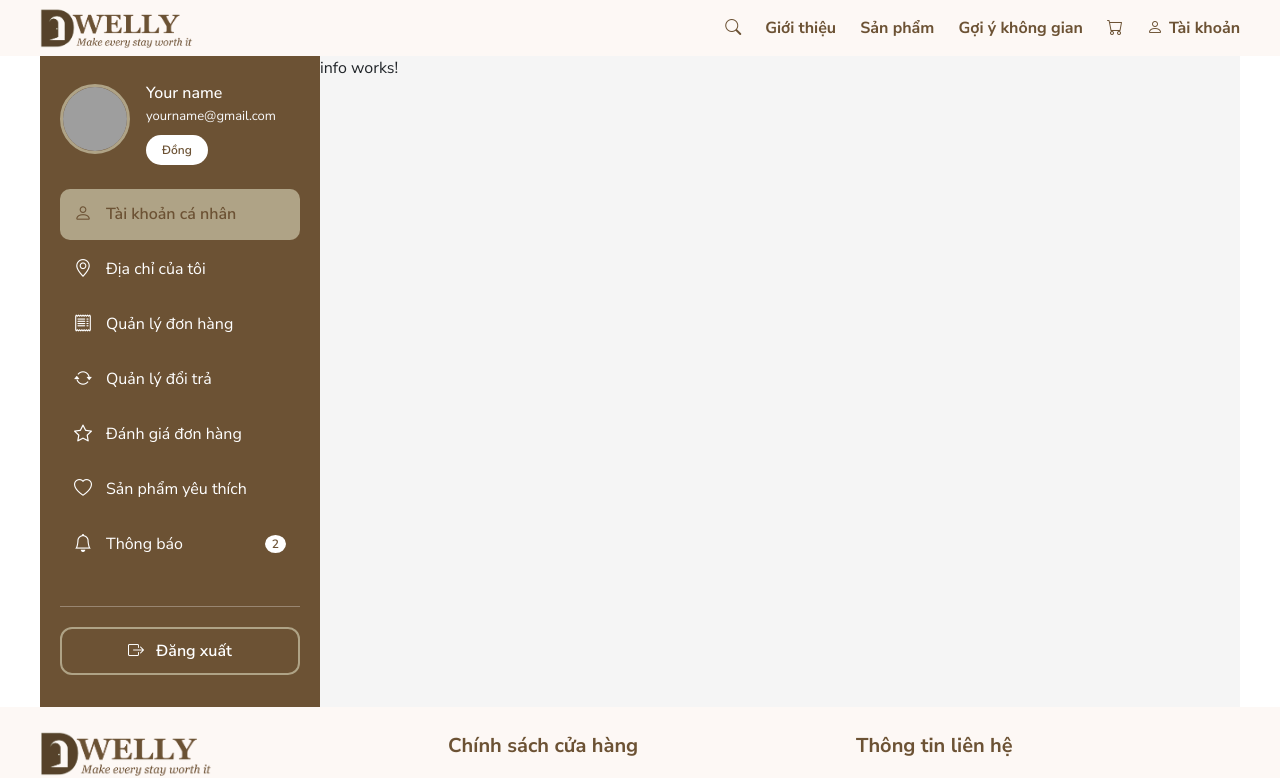
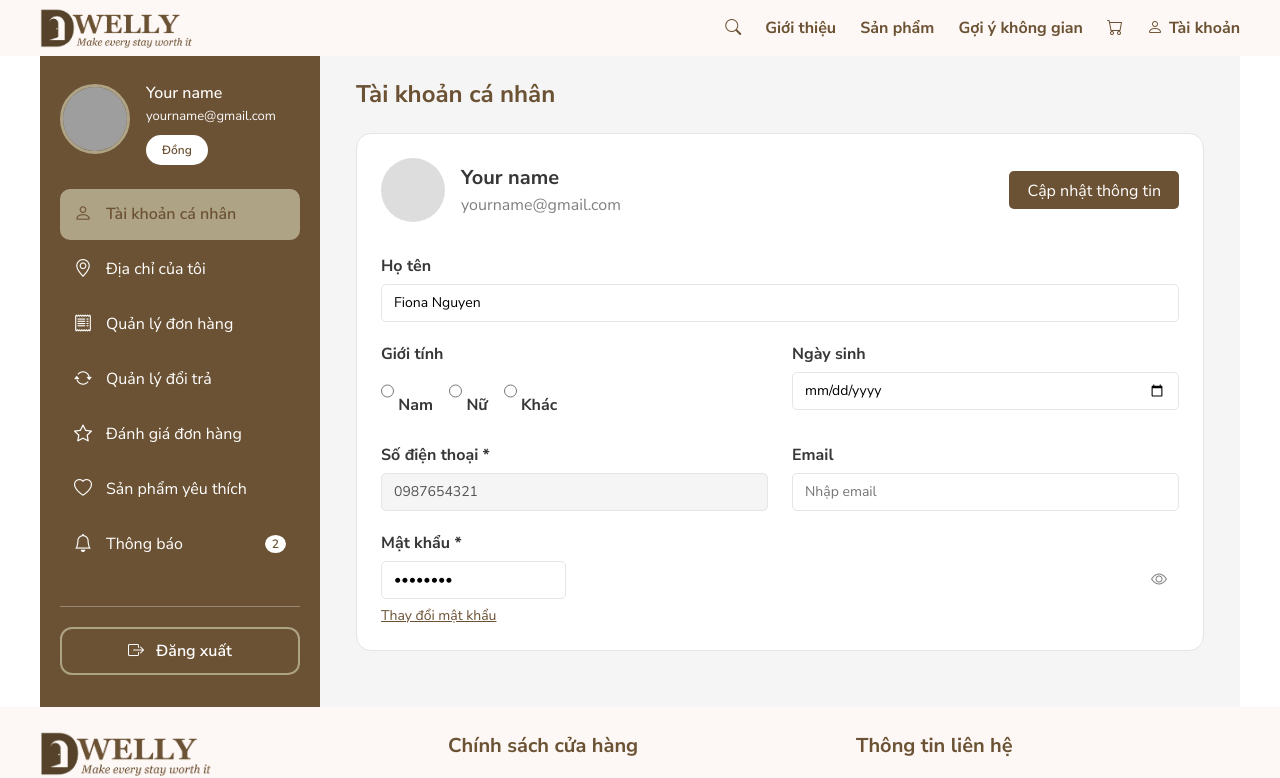
Before and after one commit to ZanDo1906/DWELLY, an Angular app in the folder client/: page /user-layout/info in a window 1280 px wide. Shown: the top 778 px of the page. Built offline with nearby package versions, Linux system fonts and the light colour scheme; grey boxes are pictures that could not be loaded.

Commit message:
Add <User: Info + Address> - <Ngọc>

```diff
--- a/client/src/app/pages/profile/address/address.css
+++ b/client/src/app/pages/profile/address/address.css
@@ -0,0 +1,119 @@
+.address-page {
+  --brown: #6C5234;
+  --text-dark: #373737;
+  --text-gray: #808080;
+  --border: #E5E5E5;
+}
+
+/* ===== HEADER TOP ===== */
+.address-header-top {
+  display: flex;
+  justify-content: space-between;
+  align-items: flex-start;
+  margin-bottom: 24px;
+}
+
+.page-title {
+  font-size: 24px;
+  font-weight: 700;
+  color: var(--brown);
+  margin-bottom: 4px;
+}
+
+.page-subtitle {
+  font-size: 16px;
+  color: var(--text-gray);
+}
+
+/* ===== CARD ===== */
+.address-card {
+  background: #fff;
+  border: 1px solid var(--border);
+  border-radius: 15px;
+  padding: 16px 20px;
+  margin-bottom: 16px;
+  transition: all 0.25s ease;
+}
+
+.address-card:hover {
+  border-color: var(--brown);
+  transform: translateY(-2px);
+  box-shadow: 0 6px 16px rgba(108, 82, 52, 0.12);
+}
+
+/* default card */
+.address-card.is-default {
+  border-color: var(--brown);
+}
+
+.address-header {
+  display: flex;
+  justify-content: space-between;
+  align-items: flex-start;
+  gap: 12px;
+}
+
+.address-title {
+  font-size: 20px;
+  font-weight: 700;
+  color: var(--text-dark);
+}
+
+.address-phone {
+  font-size: 16px;
+  color: var(--text-dark);
+  margin-left: 12px;
+}
+
+.address-content {
+  font-size: 16px;
+  color: var(--text-dark);
+  margin: 6px 0 10px;
+}
+
+/* ===== BADGE ===== */
+.default-badge {
+  display: inline-block;
+  font-size: 14px;
+  background: var(--brown);
+  color: #fff;
+  border-radius: 20px;
+  padding: 4px 12px;
+}
+
+/* ===== BUTTON ===== */
+.btn-group {
+  display: flex;
+  gap: 8px;
+}
+
+.btn-brown {
+  background: var(--brown);
+  color: #fff;
+  border: none;
+  border-radius: 5px;
+  padding: 6px 14px;
+  font-size: 14px;
+  cursor: pointer;
+}
+
+.btn-outline-brown {
+  background: transparent;
+  border: 1px solid var(--brown);
+  color: var(--brown);
+  border-radius: 5px;
+  padding: 6px 14px;
+  font-size: 14px;
+  cursor: pointer;
+}
+
+.btn-add {
+  display: flex;
+  align-items: center;
+  gap: 6px;
+  height: 36px;
+}
+
+.set-default {
+  margin-top: 8px;
+}
--- a/client/src/app/pages/profile/address/address.html
+++ b/client/src/app/pages/profile/address/address.html
@@ -1 +1,99 @@
-<p>address works!</p>
+<section>
+  <div class="container-fluid py-4">
+    <div class="px-4">
+      <div class="site-inner">
+
+        <div class="address-page">
+
+          <!-- HEADER -->
+          <div class="address-header-top">
+            <div>
+              <h2 class="page-title">Địa chỉ của tôi</h2>
+              <p class="page-subtitle">Quản lý địa chỉ giao hàng của bạn</p>
+            </div>
+
+            <button class="btn-brown btn-add">
+              <i class="bi bi-plus-circle"></i>
+              Thêm địa chỉ mới
+            </button>
+          </div>
+
+          <!-- Card 1 -->
+          <div class="address-card is-default">
+            <div class="address-header">
+              <div>
+                <span class="address-title">Nhà riêng</span>
+                <span class="address-phone">Số điện thoại: 0987654321</span>
+              </div>
+
+              <div class="btn-group">
+                <button class="btn-brown">Cập nhật</button>
+                <button class="btn-outline-brown">
+                  <i class="bi bi-trash"></i>
+                </button>
+              </div>
+            </div>
+
+            <div class="address-content">
+              2222 nè, Phường Bến Thành, Quận 2, Thành phố Hồ Chí Minh
+            </div>
+
+            <span class="default-badge">Địa chỉ mặc định</span>
+          </div>
+
+          <!-- Card 2 -->
+          <div class="address-card">
+            <div class="address-header">
+              <div>
+                <span class="address-title">Văn phòng công ty</span>
+                <span class="address-phone">Số điện thoại: 0987654321</span>
+              </div>
+
+              <div class="btn-group">
+                <button class="btn-brown">Cập nhật</button>
+                <button class="btn-outline-brown">
+                  <i class="bi bi-trash"></i>
+                </button>
+              </div>
+            </div>
+
+            <div class="address-content">
+              2222 nè, Phường Bến Thành, Quận 2, Thành phố Hồ Chí Minh
+            </div>
+
+            <button class="btn-outline-brown set-default">
+              Thiết lập mặc định
+            </button>
+          </div>
+
+          <!-- Card 3 -->
+          <div class="address-card">
+            <div class="address-header">
+              <div>
+                <span class="address-title">Nhà bố mẹ</span>
+                <span class="address-phone">Số điện thoại: 0987654321</span>
+              </div>
+
+              <div class="btn-group">
+                <button class="btn-brown">Cập nhật</button>
+                <button class="btn-outline-brown">
+                  <i class="bi bi-trash"></i>
+                </button>
+              </div>
+            </div>
+
+            <div class="address-content">
+              2222 nè, Phường Bến Thành, Quận 2, Thành phố Hồ Chí Minh
+            </div>
+
+            <button class="btn-outline-brown set-default">
+              Thiết lập mặc định
+            </button>
+          </div>
+
+        </div>
+
+      </div>
+    </div>
+  </div>
+</section>
--- a/client/src/app/pages/profile/info/info.css
+++ b/client/src/app/pages/profile/info/info.css
@@ -0,0 +1,137 @@
+.account-page {
+  --brown: #6C5234;
+  --text-dark: #373737;
+  --text-gray: #808080;
+  --border: #E5E5E5;
+}
+
+/* ===== TITLE ===== */
+.page-title {
+  font-size: 24px;
+  font-weight: 700;
+  color: var(--brown);
+  margin-bottom: 24px;
+}
+
+/* ===== CARD ===== */
+.account-card {
+  background: #fff;
+  border: 1px solid var(--border);
+  border-radius: 15px;
+  padding: 24px;
+  transition: all 0.25s ease;
+}
+
+.account-card:hover {
+  border-color: var(--brown);
+  box-shadow: 0 6px 16px rgba(108, 82, 52, 0.12);
+}
+
+/* ===== TOP ===== */
+.account-top {
+  display: flex;
+  justify-content: space-between;
+  align-items: center;
+  margin-bottom: 32px;
+}
+
+.user-info {
+  display: flex;
+  align-items: center;
+  gap: 16px;
+}
+
+.avatar {
+  width: 64px;
+  height: 64px;
+  background: #ddd;
+  border-radius: 50%;
+}
+
+.user-name {
+  font-size: 20px;
+  font-weight: 700;
+  color: var(--text-dark);
+}
+
+.user-email {
+  font-size: 16px;
+  color: var(--text-gray);
+}
+
+/* ===== FORM ===== */
+.account-form {
+  display: grid;
+  grid-template-columns: repeat(2, 1fr);
+  gap: 20px 24px;
+}
+
+.form-group {
+  display: flex;
+  flex-direction: column;
+}
+
+.form-group.full {
+  grid-column: span 2;
+}
+
+label {
+  font-size: 16px;
+  color: var(--text-dark);
+  margin-bottom: 6px;
+  font-weight: 700;
+}
+
+input {
+  height: 38px;
+  border: 1px solid var(--border);
+  border-radius: 5px;
+  padding: 0 12px;
+  font-size: 14px;
+}
+
+input:disabled {
+  background: #f5f5f5;
+}
+
+.radio-group {
+  display: flex;
+  gap: 16px;
+  font-size: 14px;
+}
+
+.password-field {
+  position: relative;
+}
+
+.password-field i {
+  position: absolute;
+  right: 12px;
+  top: 50%;
+  transform: translateY(-50%);
+  cursor: pointer;
+  color: var(--text-gray);
+}
+
+.change-password {
+  font-size: 14px;
+  color: var(--brown);
+  margin-top: 6px;
+  display: inline-block;
+  cursor: pointer;
+}
+
+/* ===== BUTTON ===== */
+.btn-brown {
+  background: var(--brown);
+  color: #fff;
+  border: none;
+  border-radius: 5px;
+  padding: 8px 18px;
+  font-size: 16px;
+  cursor: pointer;
+}
+
+.btn-update {
+  height: 38px;
+}
--- a/client/src/app/pages/profile/info/info.html
+++ b/client/src/app/pages/profile/info/info.html
@@ -1 +1,74 @@
-<p>info works!</p>
+<section>
+  <div class="container-fluid py-4">
+    <div class="px-4">
+      <div class="site-inner">
+
+        <div class="account-page">
+
+          <h2 class="page-title">Tài khoản cá nhân</h2>
+
+          <div class="account-card">
+            <!-- TOP INFO -->
+            <div class="account-top">
+              <div class="user-info">
+                <div class="avatar"></div>
+                <div>
+                  <div class="user-name">Your name</div>
+                  <div class="user-email">yourname@gmail.com</div>
+                </div>
+              </div>
+
+              <button class="btn-brown btn-update">
+                Cập nhật thông tin
+              </button>
+            </div>
+
+            <!-- FORM -->
+            <div class="account-form">
+              <div class="form-group full">
+                <label>Họ tên</label>
+                <input type="text" value="Fiona Nguyen" />
+              </div>
+
+              <div class="form-group">
+                <label>Giới tính</label>
+                <div class="radio-group">
+                  <label><input type="radio" name="gender" /> Nam</label>
+                  <label><input type="radio" name="gender" /> Nữ</label>
+                  <label><input type="radio" name="gender" /> Khác</label>
+                </div>
+              </div>
+
+              <div class="form-group">
+                <label>Ngày sinh</label>
+                <input type="date" />
+              </div>
+
+              <div class="form-group">
+                <label>Số điện thoại *</label>
+                <input type="text" value="0987654321" disabled />
+              </div>
+
+              <div class="form-group">
+                <label>Email</label>
+                <input type="email" placeholder="Nhập email" />
+              </div>
+
+              <div class="form-group full">
+                <label>Mật khẩu *</label>
+                <div class="password-field">
+                  <input type="password" value="password" />
+                  <i class="bi bi-eye"></i>
+                </div>
+                <a class="change-password">Thay đổi mật khẩu</a>
+              </div>
+            </div>
+
+          </div>
+
+        </div>
+
+      </div>
+    </div>
+  </div>
+</section>
```
